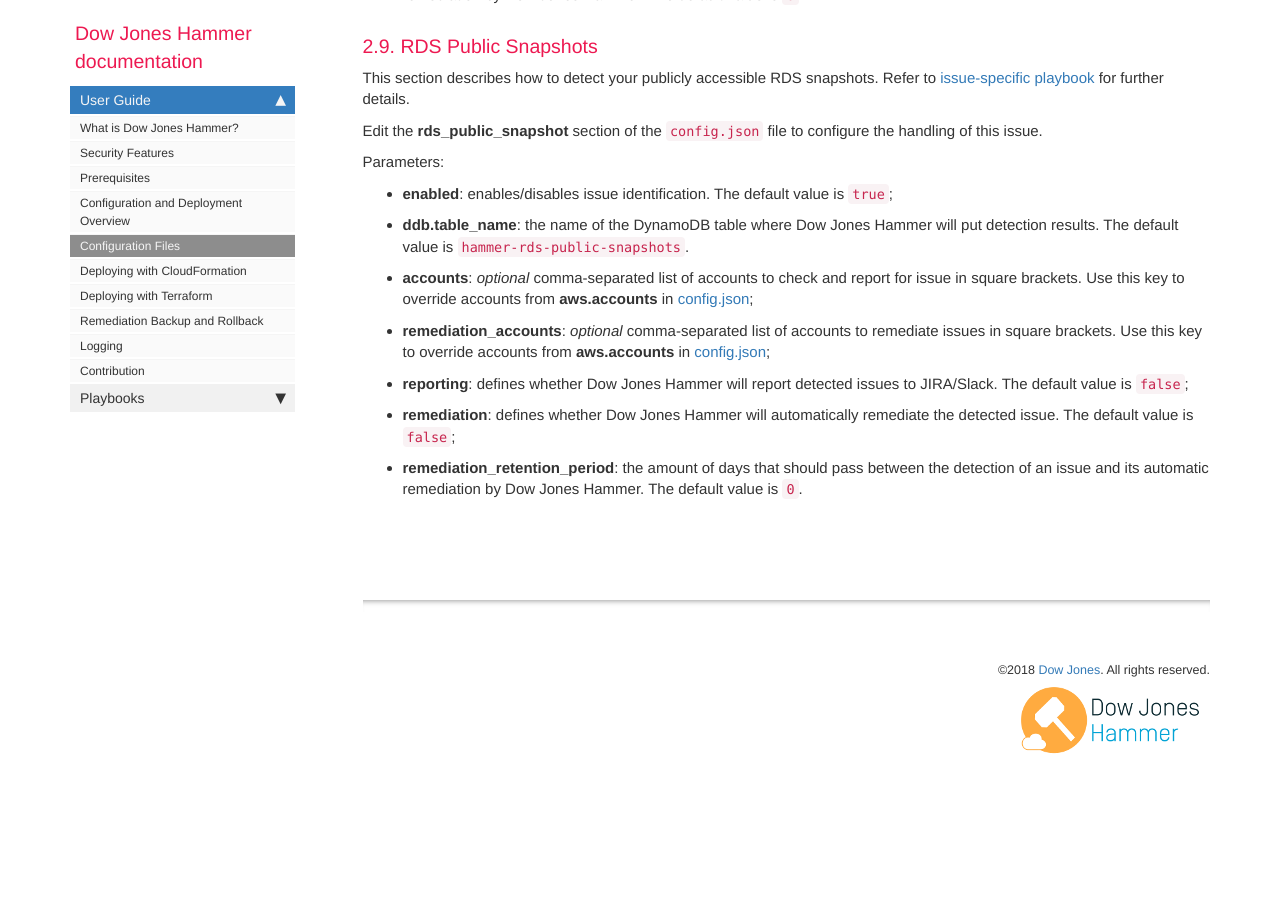
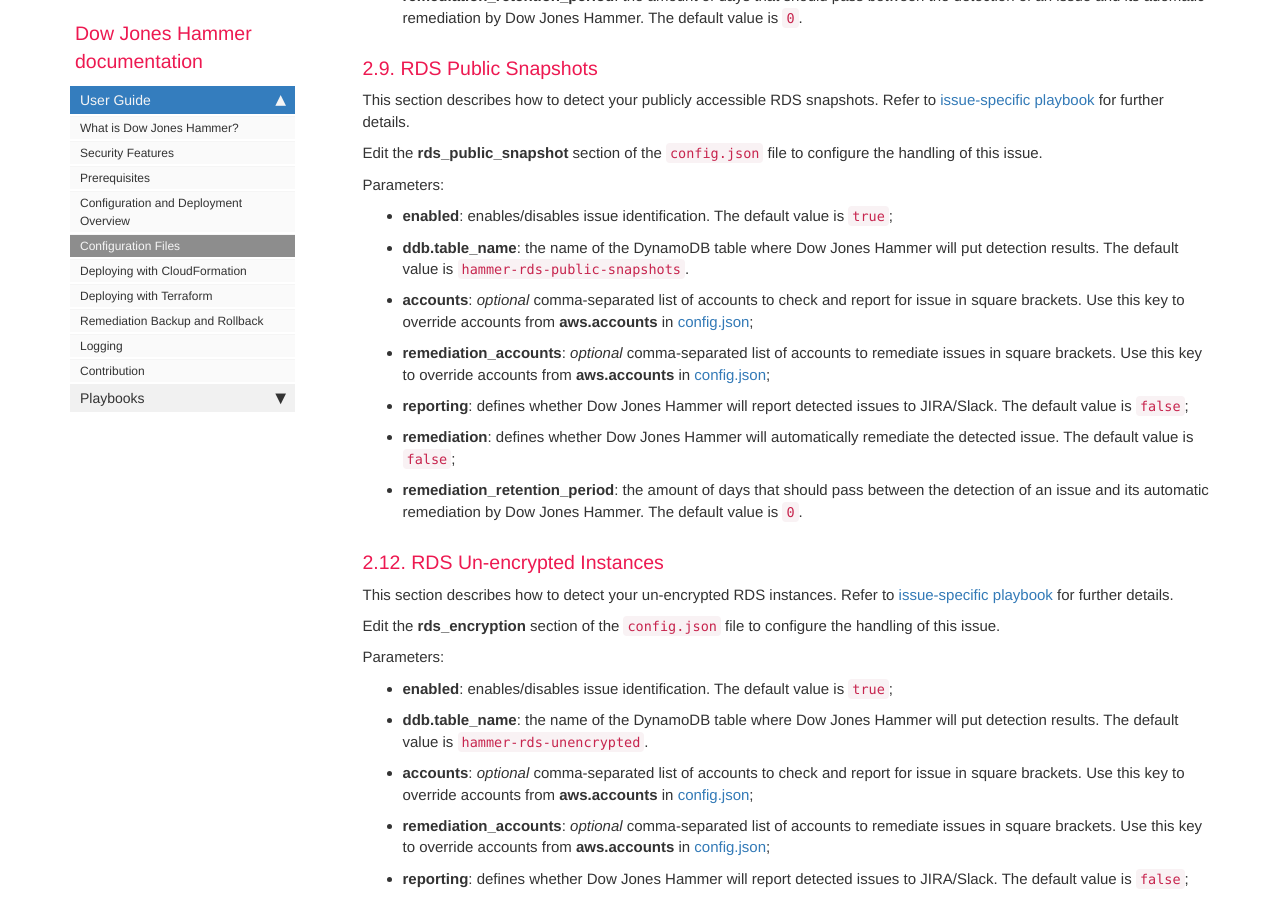
Before and after one commit to dowjones/hammer, a Jekyll site: the page built from docs/pages/editconfig.md, in a window 1280 px wide and 900 px high, scrolled down 9145 px. Built offline with Jekyll 4.4.1, drawn with Linux system fonts in a browser that asks for light colours; nearby versions of some CDN libraries; comment, search, counter and statistics services are not loaded; before the commit the page ends 9965 px from its top, so only the background shows below that; some of the changed text lies outside the part shown.

Commit message:
Updated with rds encryption doc changes.
Updated with rds encryption doc changes.

```diff
--- a/docs/_data/sidebars/mydoc_sidebar.yml
+++ b/docs/_data/sidebars/mydoc_sidebar.yml
@@ -103,3 +103,7 @@
     - title: RDS Public Snapshots
       url: /playbook9_rds_snapshots_public.html
       output: web, pdf
+
+    - title: RDS Unencrypted instance
+      url: /playbook12_rds_unencryption.html
+      output: web, pdf
--- a/docs/pages/editconfig.md
+++ b/docs/pages/editconfig.md
@@ -333,3 +333,18 @@
 * **reporting**: defines whether Dow Jones Hammer will report detected issues to JIRA/Slack. The default value is `false`;
 * **remediation**: defines whether Dow Jones Hammer will automatically remediate the detected issue. The default value is `false`;
 * **remediation_retention_period**: the amount of days that should pass between the detection of an issue and its automatic remediation by Dow Jones Hammer. The default value is `0`.
+
+### 2.12. RDS Un-encrypted Instances
+
+This section describes how to detect your un-encrypted RDS instances. Refer to [issue-specific playbook](playbook12_rds_unencryption.html) for further details.
+
+Edit the **rds_encryption** section of the `config.json` file to configure the handling of this issue.
+
+Parameters:
+* **enabled**: enables/disables issue identification. The default value is `true`;
+* **ddb.table_name**: the name of the DynamoDB table where Dow Jones Hammer will put detection results. The default value is `hammer-rds-unencrypted`.
+* **accounts**: *optional* comma-separated list of accounts to check and report for issue in square brackets. Use this key to override accounts from **aws.accounts** in [config.json](#11-master-aws-account-settings);
+* **remediation_accounts**: *optional* comma-separated list of accounts to remediate issues in square brackets. Use this key to override accounts from **aws.accounts** in [config.json](#11-master-aws-account-settings);
+* **reporting**: defines whether Dow Jones Hammer will report detected issues to JIRA/Slack. The default value is `false`;
+* **remediation**: defines whether Dow Jones Hammer will automatically remediate the detected issue. The default value is `false`;
+* **remediation_retention_period**: the amount of days that should pass between the detection of an issue and its automatic remediation by Dow Jones Hammer. The default value is `0`.
```
Also changed, not shown: docs/pages/deployment_cloudformation.md (+1 -0 lines), docs/pages/features.md (+1 -0 lines), docs/pages/playbook12_rds_unencryption.md (added, +179 -0 lines), docs/pages/remediation_backup_rollback.md (+6 -0 lines).
